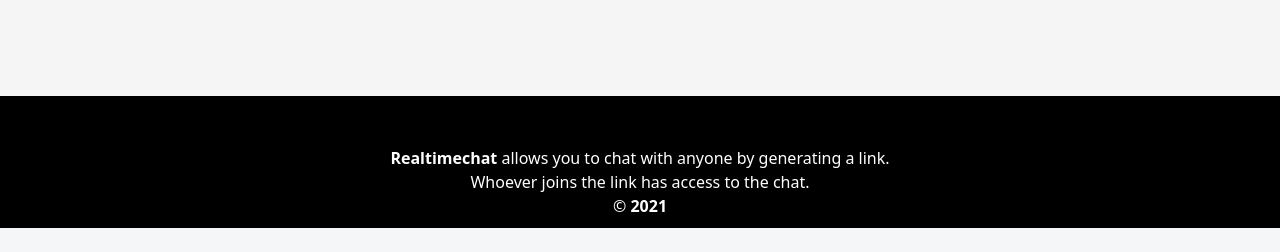
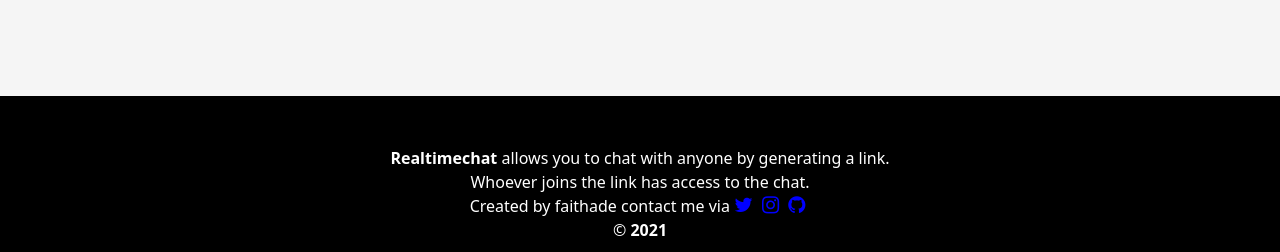
Before and after one commit to faith-ware/realtimechat, a Django app: template templates/index.html in a window 1280 px wide. Shown: the part 1375-1627 px from the top of the page. Before the commit the page ends 1603 px from the top, so only its background shows below. Run offline with Django 3.2, Linux system fonts and the light colour scheme; the template is opened without the code that fills it, so the values that code supplies are empty; some libraries are stand-ins or nearby versions.

Commit message:
Added contact me icons

```diff
--- a/static/css/index.css
+++ b/static/css/index.css
@@ -108,6 +108,12 @@ input[type="text"] {
     width: 90px;
 }
 
+.contact a i {
+    color: blue;
+    margin-right: 5px;
+    font-size: 20px;
+}
+
 footer {
     background: black;
     text-align: center;
--- a/templates/index.html
+++ b/templates/index.html
@@ -2,6 +2,7 @@
 {% load static %}
 
 {% block style %}
+    <link rel="stylesheet" href="https://cdnjs.cloudflare.com/ajax/libs/font-awesome/4.7.0/css/font-awesome.min.css">
     <link rel="stylesheet" href="{% static 'css/index.css' %}">
 {% endblock style %}
 
@@ -74,6 +75,12 @@
     <footer>
         <p><b>Realtimechat</b> allows you to chat with anyone by generating a link.</p>
         <p>Whoever joins the link has access to the chat.</p>
+        <p class="contact">
+            <span>Created by faithade contact me via</span>
+            <a title="Twitter" target="_" href="https://twitter.com/faithademola"><i class="fa fa-twitter"></i></a>
+            <a title="Instagram" target="_" href="https://instagram.com/faith_lee1"><i class="fa fa-instagram"></i></a>
+            <a title="Github" target="_" href="https://github.com/faith-ware"><i class="fa fa-github"></i></a>
+        </p>
         <p>&copy; <b>2021</b></p>
     </footer>
 
```
